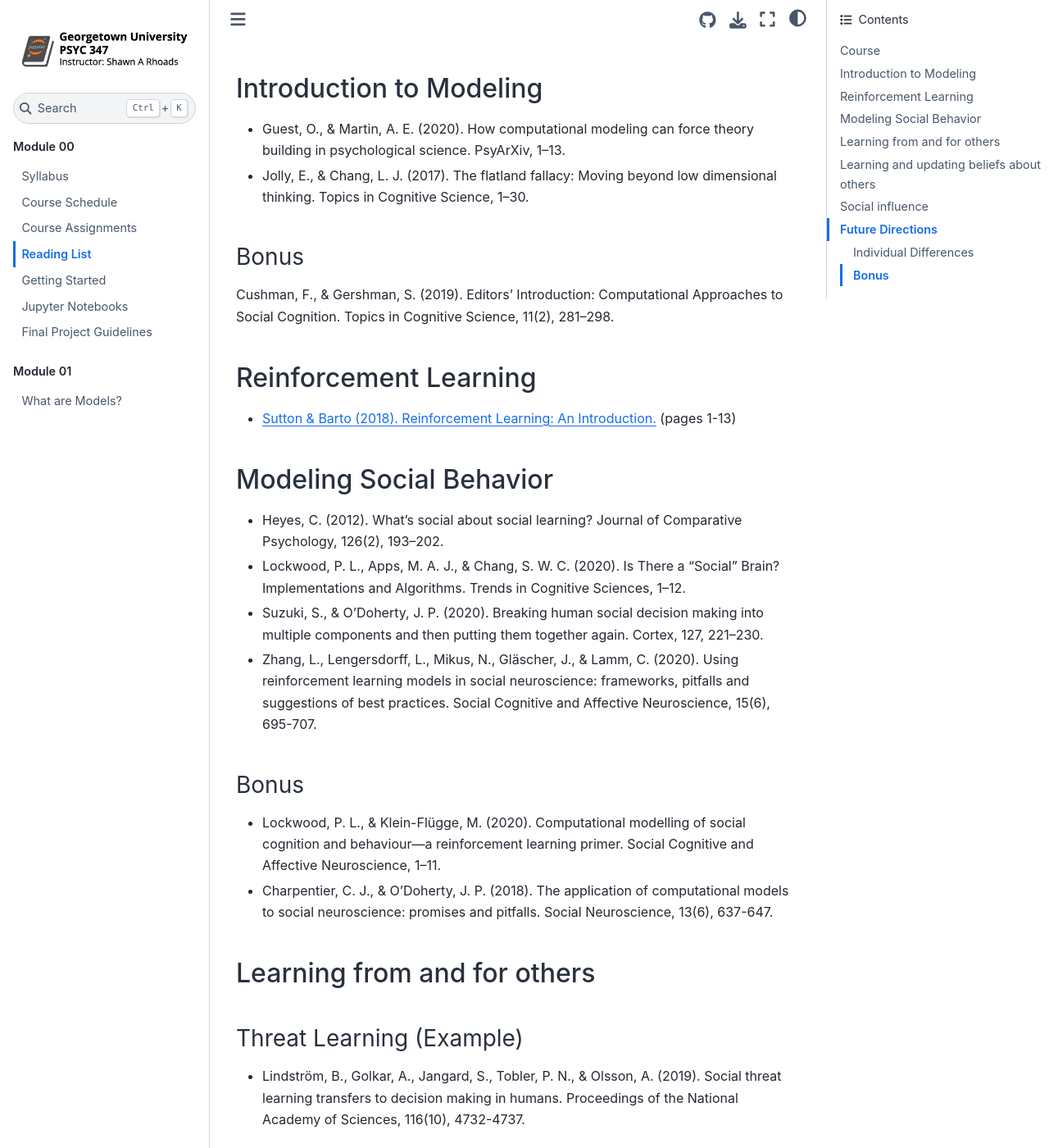
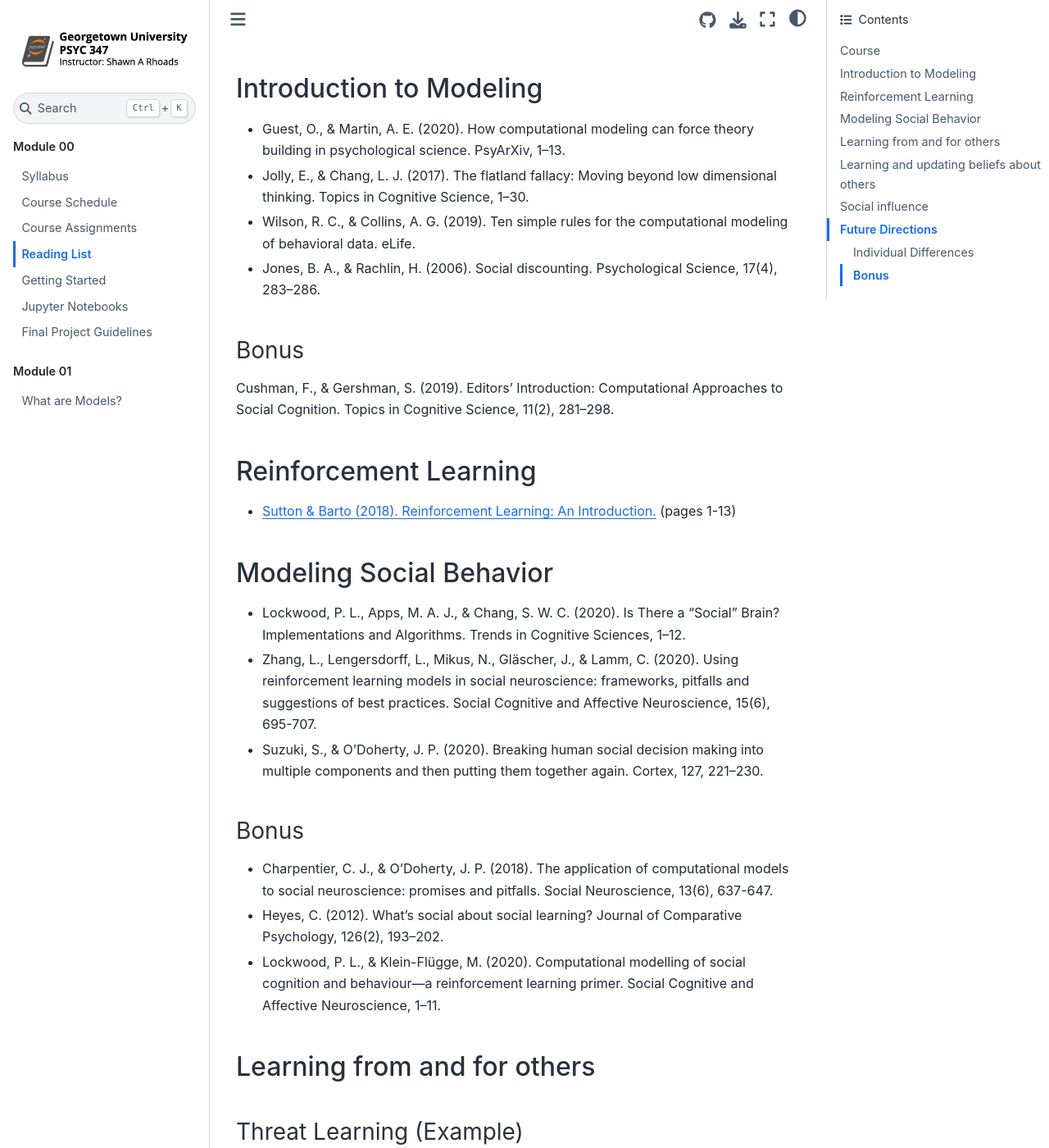
Before and after one commit to shawnrhoads/gu-psyc-347, a Jupyter Book: the page built from docs/module-00-03_Reading-List.md, in a window 1280 px wide and 1400 px high, scrolled down 383 px. Shown: the whole window at 82% size. Built offline with Jupyter Book 1.0.4 settings and Sphinx 7.4.7 and the Sphinx Book theme 1.1.4, drawn with Linux system fonts in a browser that asks for light colours; some of the changed text lies outside the part shown.

Commit message:
updated reading list

```diff
--- a/docs/module-00-03_Reading-List.md
+++ b/docs/module-00-03_Reading-List.md
@@ -10,6 +10,8 @@
 ### Introduction to Modeling
 - Guest, O., & Martin, A. E. (2020). How computational modeling can force theory building in psychological science. PsyArXiv, 1–13.
 - Jolly, E., & Chang, L. J. (2017). The flatland fallacy: Moving beyond low dimensional thinking. Topics in Cognitive Science, 1–30.
+- Wilson, R. C., & Collins, A. G. (2019). Ten simple rules for the computational modeling of behavioral data. eLife.
+- Jones, B. A., & Rachlin, H. (2006). Social discounting. Psychological Science, 17(4), 283–286.
 
 #### Bonus
 Cushman, F., & Gershman, S. (2019). Editors’ Introduction: Computational Approaches to Social Cognition. Topics in Cognitive Science, 11(2), 281–298.
@@ -18,14 +20,14 @@ Cushman, F., & Gershman, S. (2019). Editors’ Introduction: Computational Appro
 - [Sutton & Barto (2018). Reinforcement Learning: An Introduction.](http://incompleteideas.net/book/the-book.html) (pages 1-13)
 
 ### Modeling Social Behavior
-- Heyes, C. (2012). What’s social about social learning? Journal of Comparative Psychology, 126(2), 193–202.
 - Lockwood, P. L., Apps, M. A. J., & Chang, S. W. C. (2020). Is There a “Social” Brain? Implementations and Algorithms. Trends in Cognitive Sciences, 1–12.
+- Zhang, L., Lengersdorff, L., Mikus, N., Gläscher, J., & Lamm, C. (2020). Using reinforcement learning models in social neuroscience: frameworks, pitfalls and suggestions of best practices. Social Cognitive and Affective Neuroscience, 15(6), 695-707.
 - Suzuki, S., & O’Doherty, J. P. (2020). Breaking human social decision making into multiple components and then putting them together again. Cortex, 127, 221–230.
-- Zhang, L., Lengersdorff, L., Mikus, N., Gläscher, J., & Lamm, C. (2020). Using reinforcement learning models in social neuroscience: frameworks, pitfalls and suggestions of best practices. Social Cognitive and Affective Neuroscience, 15(6), 695-707.
 
 #### Bonus
+- Charpentier, C. J., & O’Doherty, J. P. (2018). The application of computational models to social neuroscience: promises and pitfalls. Social Neuroscience, 13(6), 637-647.
+- Heyes, C. (2012). What’s social about social learning? Journal of Comparative Psychology, 126(2), 193–202.
 - Lockwood, P. L., & Klein-Flügge, M. (2020). Computational modelling of social cognition and behaviour—a reinforcement learning primer. Social Cognitive and Affective Neuroscience, 1–11.
-- Charpentier, C. J., & O’Doherty, J. P. (2018). The application of computational models to social neuroscience: promises and pitfalls. Social Neuroscience, 13(6), 637-647.
 
 
 ### Learning from and for others
@@ -36,25 +38,25 @@ Cushman, F., & Gershman, S. (2019). Editors’ Introduction: Computational Appro
 - Lockwood, P. L., Apps, M. A. J., Valton, V., Viding, E., & Roiser, J. P. (2016). Neurocomputational mechanisms of prosocial learning and links to empathy. Proceedings of the National Academy of Sciences, 113(35), 9763–9768.
 
 ### Learning and updating beliefs about others
-- Anzellotti, S., & Young, L. L. (2019). The Acquisition of Person Knowledge Annual Review of Psychology. Annual Review of Psychology, 1–32.
-- Kim, M., Park, B. K., & Young, L. (2020). The Psychology of Motivated versus Rational Impression Updating. Trends in Cognitive Sciences, 24(2), 101–111.
+
+#### Theory of Mind (Example)
+- Camerer, C., Ho, T., & Chong, K. (2003). Models of thinking, learning, and teaching in games. American Economic Review, 93(2), 192-195.
+- Rusch, T., Steixner-Kumar, S., Doshi, P., Spezio, M., & Gläscher, J. (2020). Theory of mind and decision science: Towards a typology of tasks and computational models. Neuropsychologia, 146(April), 107488.
 
 #### Trustworthiness (Example)
 - Chang, L. J., Doll, B. B., van ’t Wout, M., Frank, M. J., & Sanfey, A. G. (2010). Seeing is believing: Trustworthiness as a dynamic belief. Cognitive Psychology, 61(2), 87–105.
 - Fareri, D. S., Chang, L. J., & Delgado, M. R. (2015). Computational Substrates of Social Value in Interpersonal Collaboration. Journal of Neuroscience, 35(21), 8170–8180.
 
-#### Theory of Mind (Example)
-- Camerer, C., Ho, T., & Chong, K. (2003). Models of thinking, learning, and teaching in games. American Economic Review, 93(2), 192-195.
-- Rusch, T., Steixner-Kumar, S., Doshi, P., Spezio, M., & Gläscher, J. (2020). Theory of mind and decision science: Towards a typology of tasks and computational models. Neuropsychologia, 146(April), 107488.
-
 #### Morality (Example)
 - Siegel, J. Z., Mathys, C., Rutledge, R. B., & Crockett, M. J. (2018). Beliefs about bad people are volatile. Nature Human Behaviour, 2(10), 750–756.
 
 #### Bonus
+- Anzellotti, S., & Young, L. L. (2019). The Acquisition of Person Knowledge Annual Review of Psychology. Annual Review of Psychology, 1–32.
 - Baker, C. L., Jara-Ettinger, J., Saxe, R., & Tenenbaum, J. B. (2017). Rational quantitative attribution of beliefs, desires and percepts in human mentalizing. Nature Human Behaviour, 1(4), 1–10.
 - Boorman, E. D., O’Doherty, J. P., Adolphs, R., & Rangel, A. (2013). The behavioral and neural mechanisms underlying the tracking of expertise. Neuron, 80(6), 1558–1571.
 - Devaine, M., Hollard, G., & Daunizeau, J. (2014). The Social Bayesian Brain: Does Mentalizing Make a Difference When We Learn? PLoS Computational Biology, 10(12).
 - Hackel, L. M., Doll, B. B., & Amodio, D. M. (2015). Instrumental learning of traits versus rewards: Dissociable neural correlates and effects on choice. Nature Neuroscience, 18(9), 1233–1235.
+- Kim, M., Park, B. K., & Young, L. (2020). The Psychology of Motivated versus Rational Impression Updating. Trends in Cognitive Sciences, 24(2), 101–111.
 - Lockwood, P. L., Wittmann, M. K., Apps, M. A. J., Klein-Flügge, M. C., Crockett, M. J., Humphreys, G. W., & Rushworth, M. F. S. (2018). Neural mechanisms for learning self and other ownership. Nature Communications, 9(1), 4747.
 - Todorov, A. (2018). Flexible updating of beliefs in order to forgive. Nature Human Behaviour, 2(10), 722–723.
 
```
